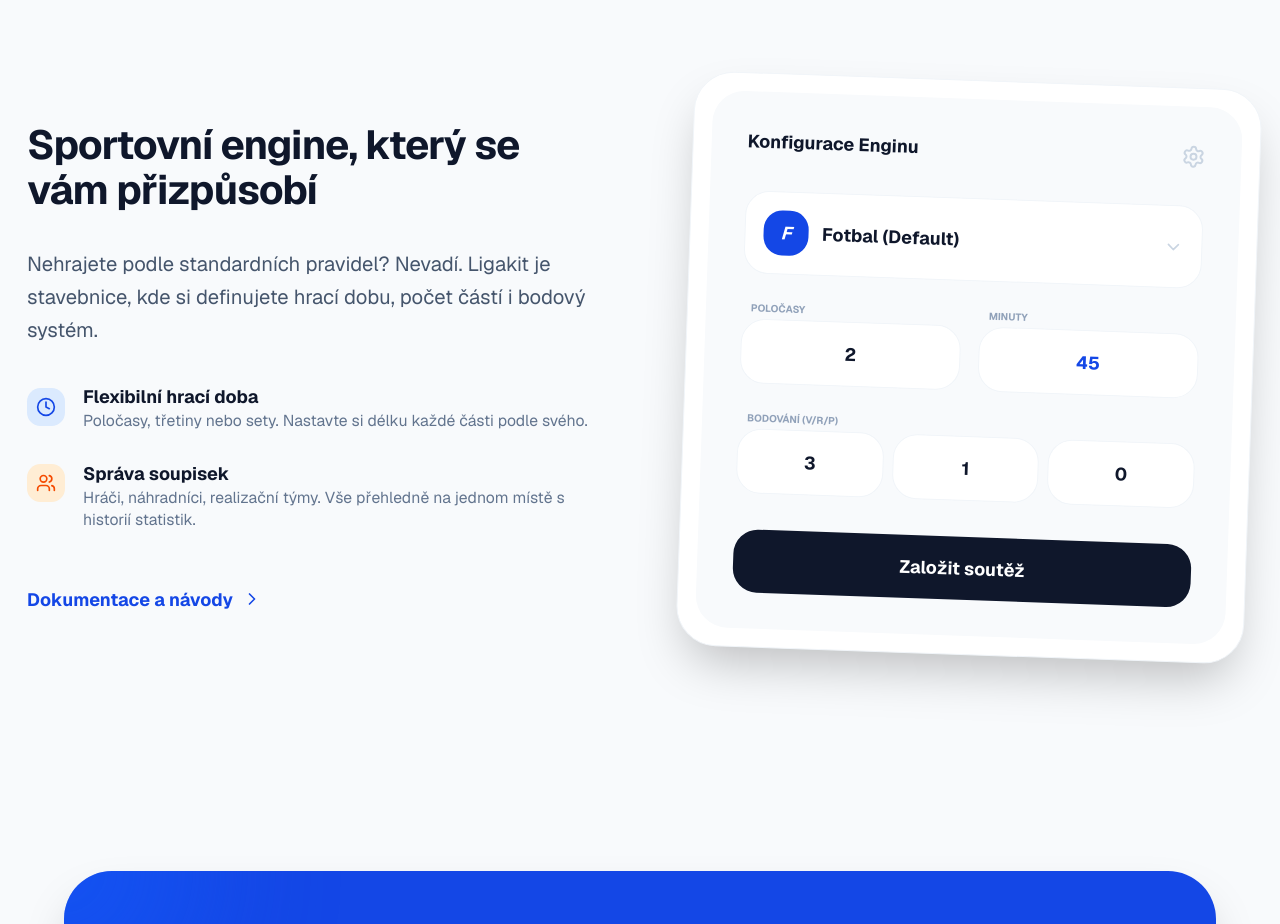
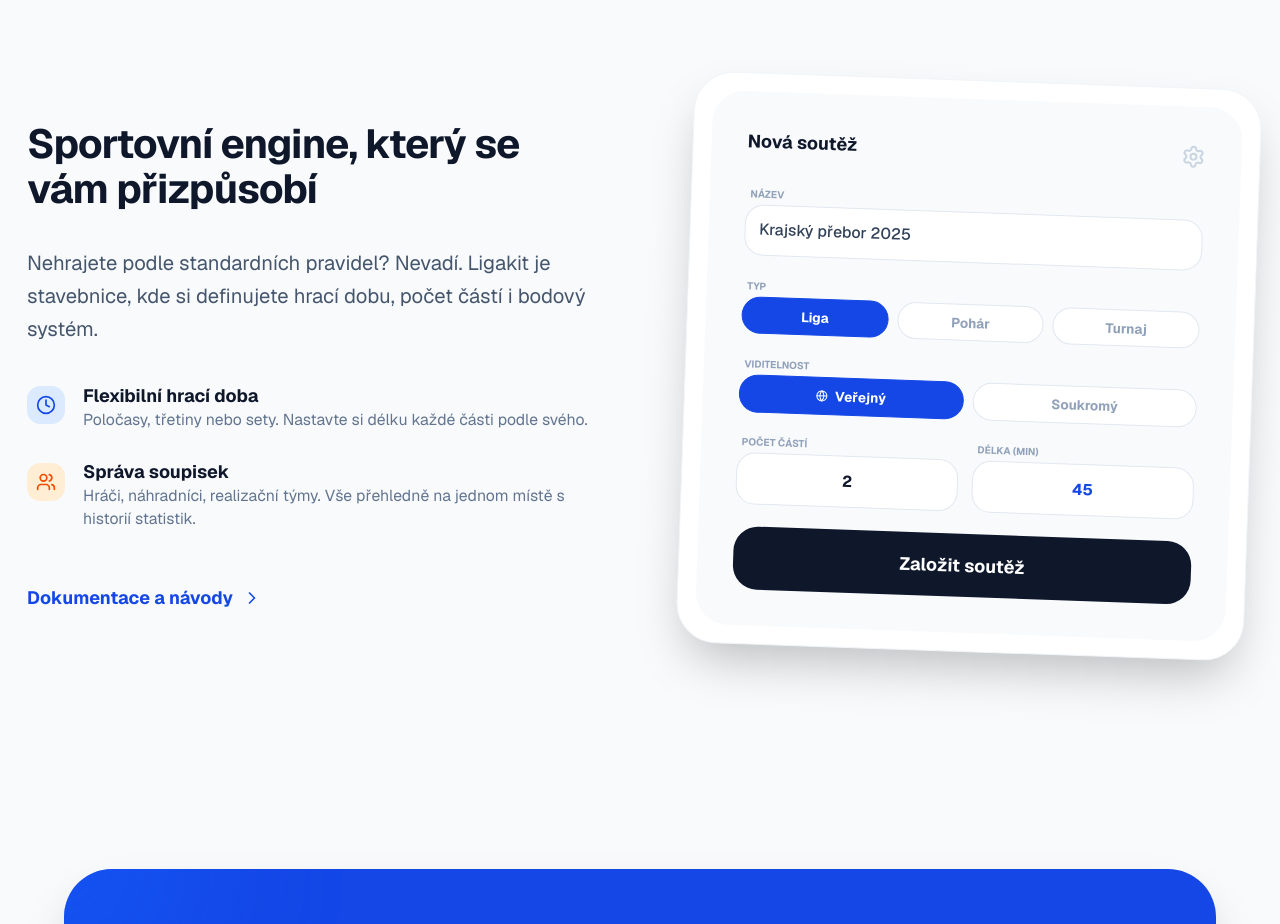
Before and after one commit to euzen/ligakit, a Next.js app: page /cs in a window 1280 px wide. Shown: the part 1720-2644 px from the top of the page. Built offline with nearby package versions, Linux system fonts and the light colour scheme; no server answers.

Commit message:
fix: replace fake engine config card with actual competition form fields

```diff
--- a/src/app/[locale]/page.tsx
+++ b/src/app/[locale]/page.tsx
@@ -14,7 +14,6 @@
   Clock,
   LayoutDashboard,
   CheckCircle2,
-  ChevronDown,
   Globe,
 } from "lucide-react";
 
@@ -362,55 +361,78 @@
           </div>
 
           <div className="bg-white p-4 rounded-[40px] shadow-2xl border border-slate-100 rotate-2">
-            <div className="bg-slate-50 rounded-[32px] p-8 space-y-8">
+            <div className="bg-slate-50 rounded-[32px] p-8 space-y-5">
               <div className="flex justify-between items-center">
-                <h3 className="font-bold">{isCS ? "Konfigurace Enginu" : "Engine Config"}</h3>
+                <h3 className="font-bold">{isCS ? "Nová soutěž" : "New competition"}</h3>
                 <Settings className="text-slate-300" />
               </div>
 
-              <div className="space-y-4">
-                <div className="p-4 bg-white rounded-2xl border border-slate-100 flex justify-between items-center">
-                  <div className="flex items-center gap-3">
-                    <div className="w-10 h-10 bg-blue-700 rounded-xl flex items-center justify-center text-white font-bold italic">
-                      F
-                    </div>
-                    <span className="font-bold">{isCS ? "Fotbal (Default)" : "Football (Default)"}</span>
+              <div className="space-y-3">
+                {/* Name */}
+                <div className="space-y-1.5">
+                  <label className="text-[10px] font-bold text-slate-400 uppercase ml-1">
+                    {isCS ? "Název" : "Name"}
+                  </label>
+                  <div className="p-3 bg-white rounded-xl border border-slate-200 text-sm font-medium text-slate-700">
+                    {isCS ? "Krajský přebor 2025" : "Regional League 2025"}
                   </div>
-                  <ChevronDown size={20} className="text-slate-300" />
                 </div>
 
-                <div className="grid grid-cols-2 gap-4">
-                  <div className="space-y-2">
-                    <label className="text-[10px] font-bold text-slate-400 uppercase ml-2">
-                      {isCS ? "Poločasy" : "Halves"}
-                    </label>
-                    <div className="p-4 bg-white rounded-2xl border border-slate-100 font-bold text-center">
-                      2
+                {/* Type */}
+                <div className="space-y-1.5">
+                  <label className="text-[10px] font-bold text-slate-400 uppercase ml-1">
+                    {isCS ? "Typ" : "Type"}
+                  </label>
+                  <div className="flex gap-2">
+                    {(isCS
+                      ? ["Liga", "Pohár", "Turnaj"]
+                      : ["League", "Cup", "Tournament"]
+                    ).map((label, i) => (
+                      <div
+                        key={label}
+                        className={`flex-1 py-2 rounded-xl border text-xs font-bold text-center transition-colors ${
+                          i === 0
+                            ? "bg-blue-700 text-white border-blue-700"
+                            : "bg-white text-slate-400 border-slate-200"
+                        }`}
+                      >
+                        {label}
+                      </div>
+                    ))}
+                  </div>
+                </div>
+
+                {/* Visibility */}
+                <div className="space-y-1.5">
+                  <label className="text-[10px] font-bold text-slate-400 uppercase ml-1">
+                    {isCS ? "Viditelnost" : "Visibility"}
+                  </label>
+                  <div className="flex gap-2">
+                    <div className="flex-1 py-2 rounded-xl border text-xs font-bold text-center bg-blue-700 text-white border-blue-700 flex items-center justify-center gap-1.5">
+                      <Globe size={12} /> {isCS ? "Veřejný" : "Public"}
                     </div>
-                  </div>
-                  <div className="space-y-2">
-                    <label className="text-[10px] font-bold text-slate-400 uppercase ml-2">
-                      {isCS ? "Minuty" : "Minutes"}
-                    </label>
-                    <div className="p-4 bg-white rounded-2xl border border-slate-100 font-bold text-center text-blue-700">
-                      45
+                    <div className="flex-1 py-2 rounded-xl border text-xs font-bold text-center bg-white text-slate-400 border-slate-200">
+                      {isCS ? "Soukromý" : "Private"}
                     </div>
                   </div>
                 </div>
 
-                <div className="space-y-2">
-                  <label className="text-[10px] font-bold text-slate-400 uppercase ml-2">
-                    {isCS ? "Bodování (V/R/P)" : "Points (W/D/L)"}
-                  </label>
-                  <div className="flex gap-2">
-                    <div className="flex-1 p-4 bg-white rounded-2xl border border-slate-100 font-bold text-center">
-                      3
+                {/* Period settings */}
+                <div className="grid grid-cols-2 gap-3">
+                  <div className="space-y-1.5">
+                    <label className="text-[10px] font-bold text-slate-400 uppercase ml-1">
+                      {isCS ? "Počet částí" : "Periods"}
+                    </label>
+                    <div className="p-3 bg-white rounded-xl border border-slate-200 font-bold text-center text-sm">
+                      2
                     </div>
-                    <div className="flex-1 p-4 bg-white rounded-2xl border border-slate-100 font-bold text-center">
-                      1
-                    </div>
-                    <div className="flex-1 p-4 bg-white rounded-2xl border border-slate-100 font-bold text-center">
-                      0
+                  </div>
+                  <div className="space-y-1.5">
+                    <label className="text-[10px] font-bold text-slate-400 uppercase ml-1">
+                      {isCS ? "Délka (min)" : "Duration (min)"}
+                    </label>
+                    <div className="p-3 bg-white rounded-xl border border-slate-200 font-bold text-center text-sm text-blue-700">
+                      45
                     </div>
                   </div>
                 </div>
```
